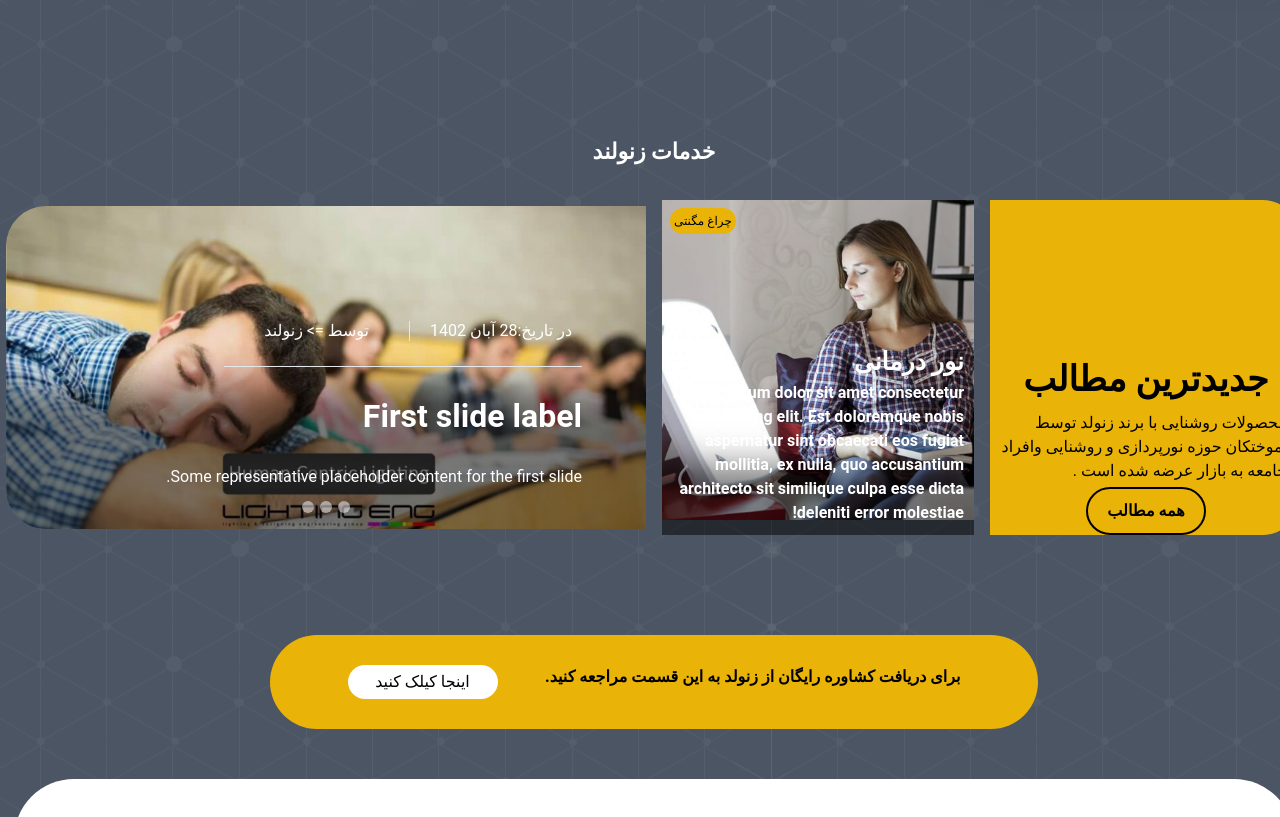
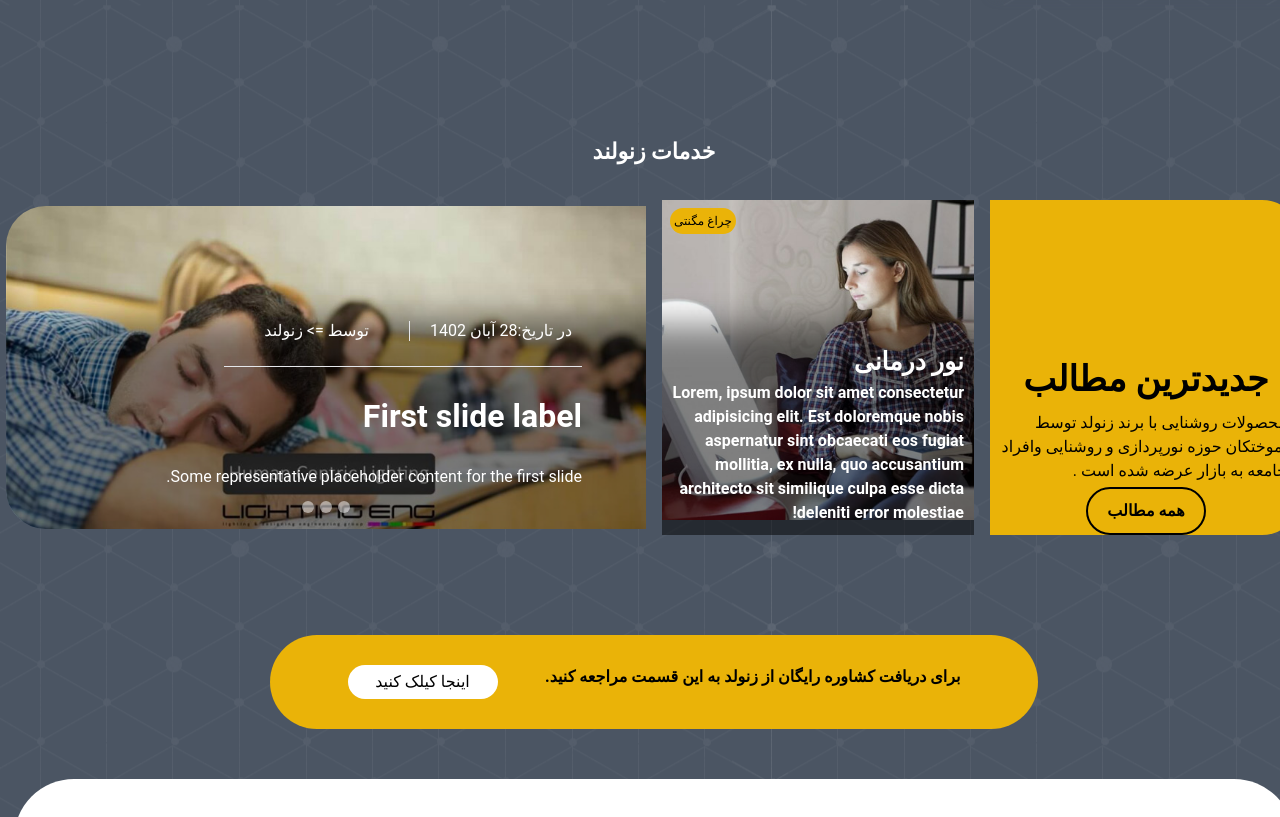
Before and after one commit to Taha-Tamizi/site, a website with bundled scripts: page dist/index.html in a window 1280 px wide. Shown: the part 1920-2737 px from the top of the page. Built offline with nearby package versions, Linux system fonts and the light colour scheme; files whose address does not match are found by name.

Commit message:
made some  changes

```diff
--- a/src/input.css
+++ b/src/input.css
@@ -100,7 +100,7 @@ body,
   left: 0;
   width: 100%;
   height: 100%;
-  box-shadow: inset 0 -190px 35px -50px rgba(0, 0, 0, 0.5);
+  box-shadow: inset 0 -260px 35px -50px rgba(0, 0, 0, 0.5);
   border-bottom-left-radius: 40px;
   border-bottom-right-radius: 0px;
 }
@@ -112,7 +112,7 @@ body,
   left: 0;
   width: 100%;
   height: 100%;
-  box-shadow: inset 0 -120px 35px -50px rgba(0, 0, 0, 0.5);
+  box-shadow: inset 0 -260px 35px -50px rgba(0, 0, 0, 0.5);
   border-bottom-left-radius: 0px;
   border-bottom-right-radius: 0px;
 }
@@ -121,7 +121,7 @@ body,
   .custom-box-shadow1::before {
     border-bottom-left-radius: 20px;
     border-bottom-right-radius: 20px;
-     box-shadow: inset 0 -120px 35px -50px rgba(0, 0, 0, 0.5);
+    box-shadow: inset 0 -120px 35px -50px rgba(0, 0, 0, 0.5);
   }
 }
 @media screen and (max-width: 490px) {
@@ -133,7 +133,7 @@ body,
     border-bottom-left-radius: 10px;
     border-bottom-right-radius: 10px;
   }
-  .projects::after{
+  .projects::after {
     display: none;
   }
 }
```
Also changed, not shown: dist/app.js, dist/index.html, dist/output.css.
